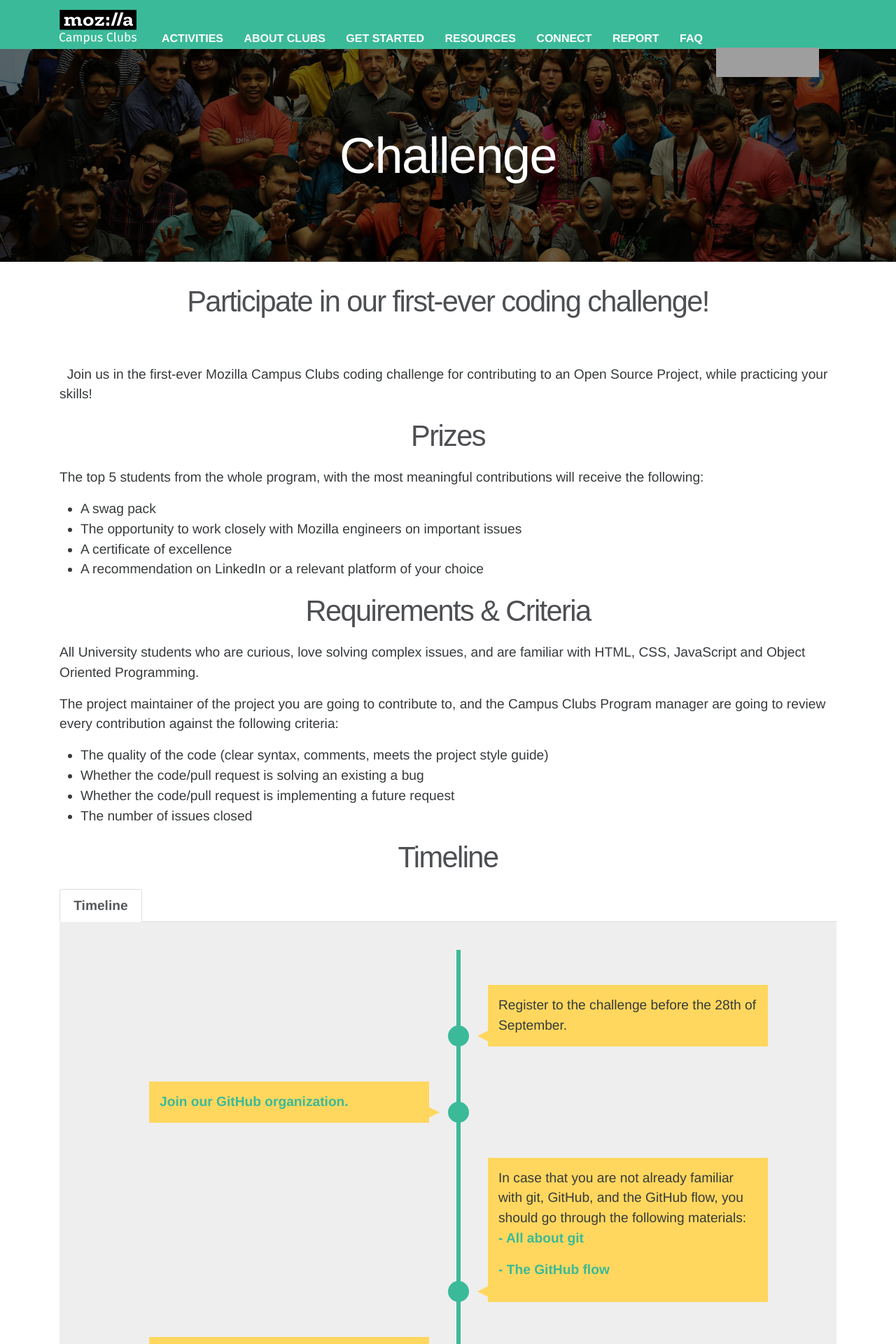
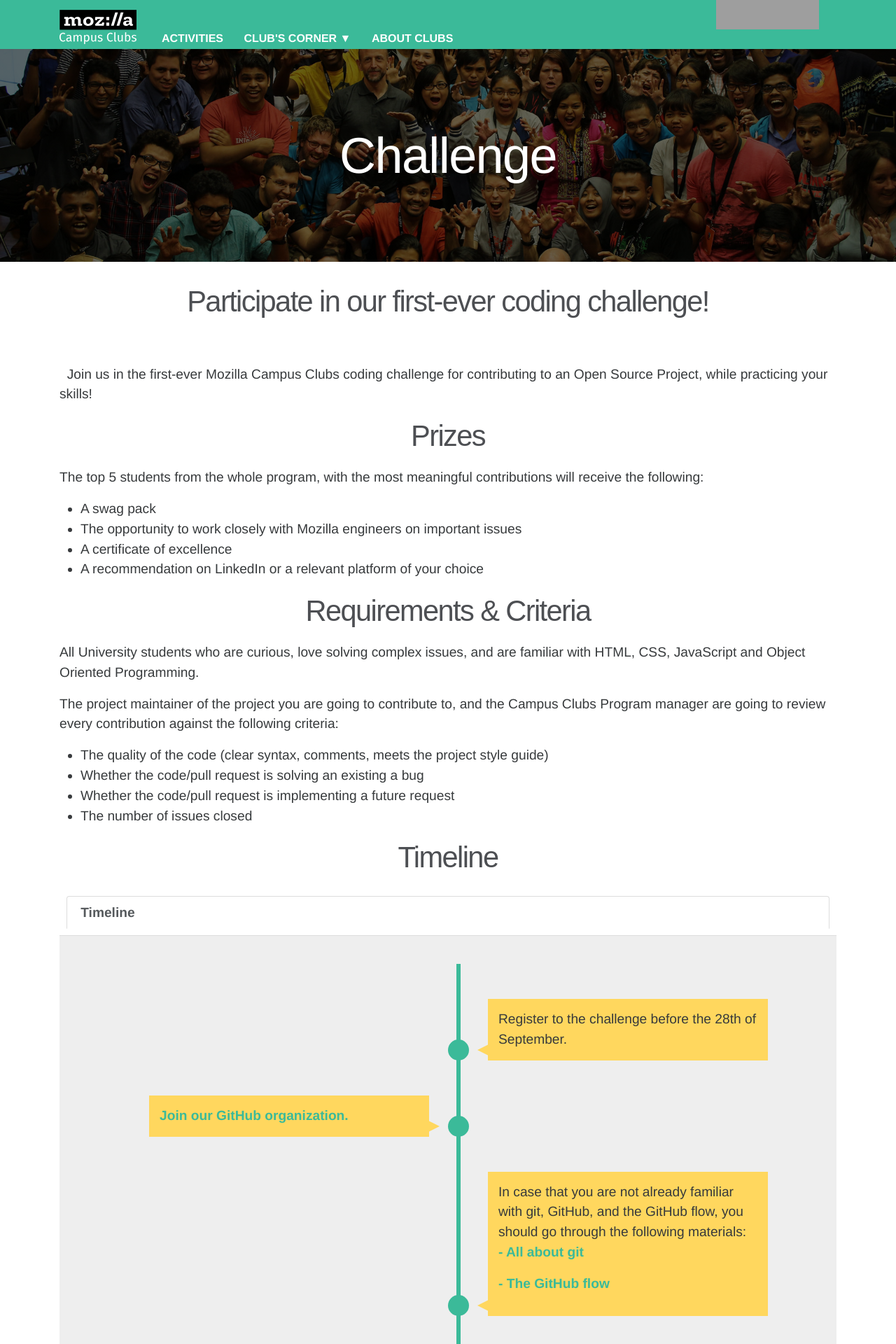
Before and after one commit to mozilla/mozilla-campus-clubs, a Jekyll site: the page built from _pages/challenge.md, in a window 1280 px wide. Shown: the top 1920 px of the page at 70% size. Built offline with Jekyll 4.4.1, drawn with Linux system fonts in a browser that asks for light colours; some web fonts are replaced; grey boxes are pictures that could not be loaded.

Commit message:
Menubar Rearranged

```diff
--- a/_includes/header.html
+++ b/_includes/header.html
@@ -9,12 +9,18 @@
       </button>
       <div class="collapse navbar-toggleable-md" id="exCollapsingNavbar">
         <a class="nav-link" href="/activities/">Activities</a>
+        <div class="dropdown">
+       <a href="#" class="nav-link">Club's Corner ▼</a>
+       <ul class="dropdown-menu">
+       <a class="nav-item" href="/get-started/">Get Started</a>
+       <a class="nav-item" href="/resources/">Resources</a>
+       <a class="nav-item" href="/connect/">Connect</a>
+       <a class="nav-item" href="/report/#">Report</a>
+       <a class="nav-item" href="/faq/">FAQ</a>
+     </ul>
+     </div>
         <a class="nav-link" href="/about/">About Clubs</a>
-        <a class="nav-link" href="/get-started/">Get Started</a>
-        <a class="nav-link" href="/resources/">Resources</a>
-        <a class="nav-link" href="/connect/">Connect</a>
-        <a class="nav-link" href="/report/#">Report</a>
-        <a class="nav-link" href="/faq/">FAQ</a>
+
       </div>
 
       <div id="tabzilla" class="hidden-lg-down">
--- a/static/css/app.css
+++ b/static/css/app.css
@@ -146,6 +146,37 @@ nav a:hover {
 .navbar-toggler {
     float: right;
     margin-top: 20px;
+}
+
+.dropdown {
+    position: relative;
+    display: inline-block;
+}
+.dropdown a {
+    display: inline-block;
+}
+.dropdown-menu {
+    display: none;
+    border: none;
+    position: absolute;
+    background-color: #3BBA99;
+    min-width: 100%;
+    z-index: 1;
+    box-shadow: 0px 8px 16px 0px rgba(0,0,0,0.2);
+}
+.nav-item {
+    padding: 10px;
+    width:100%;
+}
+.nav-item:hover {
+    text-decoration: none;
+    background-color: rgb(105, 226, 194);
+}
+.dropdown:hover .dropdown-menu{
+    display: block;
+}
+.dropdown-menu.nav-link:hover {
+    color: white;
 }
 
 @media all and (min-width: 992px) {
```
